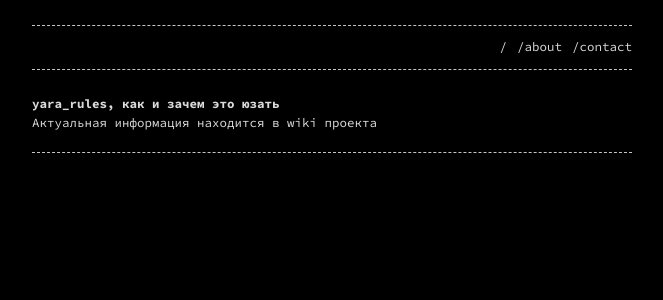
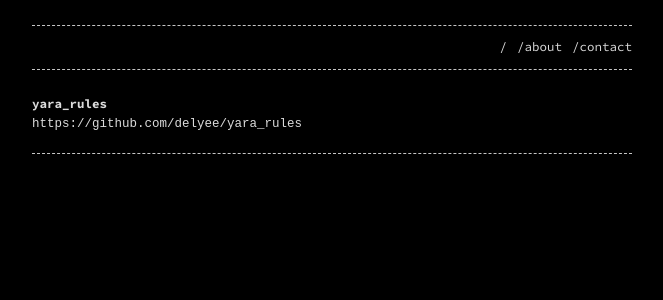
Before and after one commit to delyee/delyee.github.io, a Jekyll site: the page built from _posts/2019-10-02-yara_rules.markdown, in a window 1280 px wide. Shown: the top 300 px of the page, without its empty margins (308-971 px from the left). Built offline with Jekyll 4.4.1, drawn with Linux system fonts in a browser that asks for light colours.

Commit message:
Update 2019-10-02-yara_rules.markdown

```diff
--- a/_posts/2019-10-02-yara_rules.markdown
+++ b/_posts/2019-10-02-yara_rules.markdown
@@ -5,6 +5,6 @@ date:   2019-10-02 13:00:45 +0100
 categories:
 ---
 
-# yara_rules, как и зачем это юзать
+# yara_rules
 
-Актуальная информация находится в wiki проекта
+`https://github.com/delyee/yara_rules`
```
